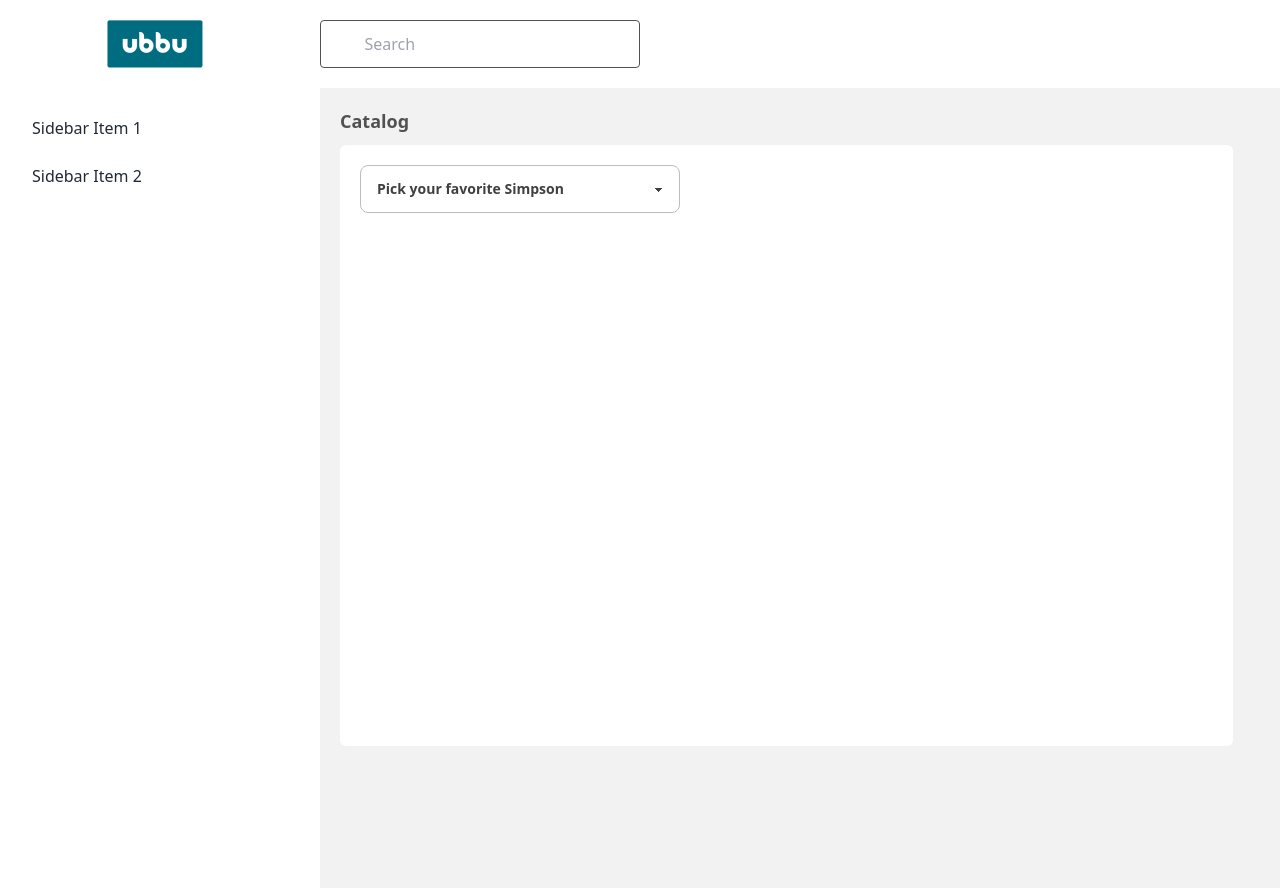
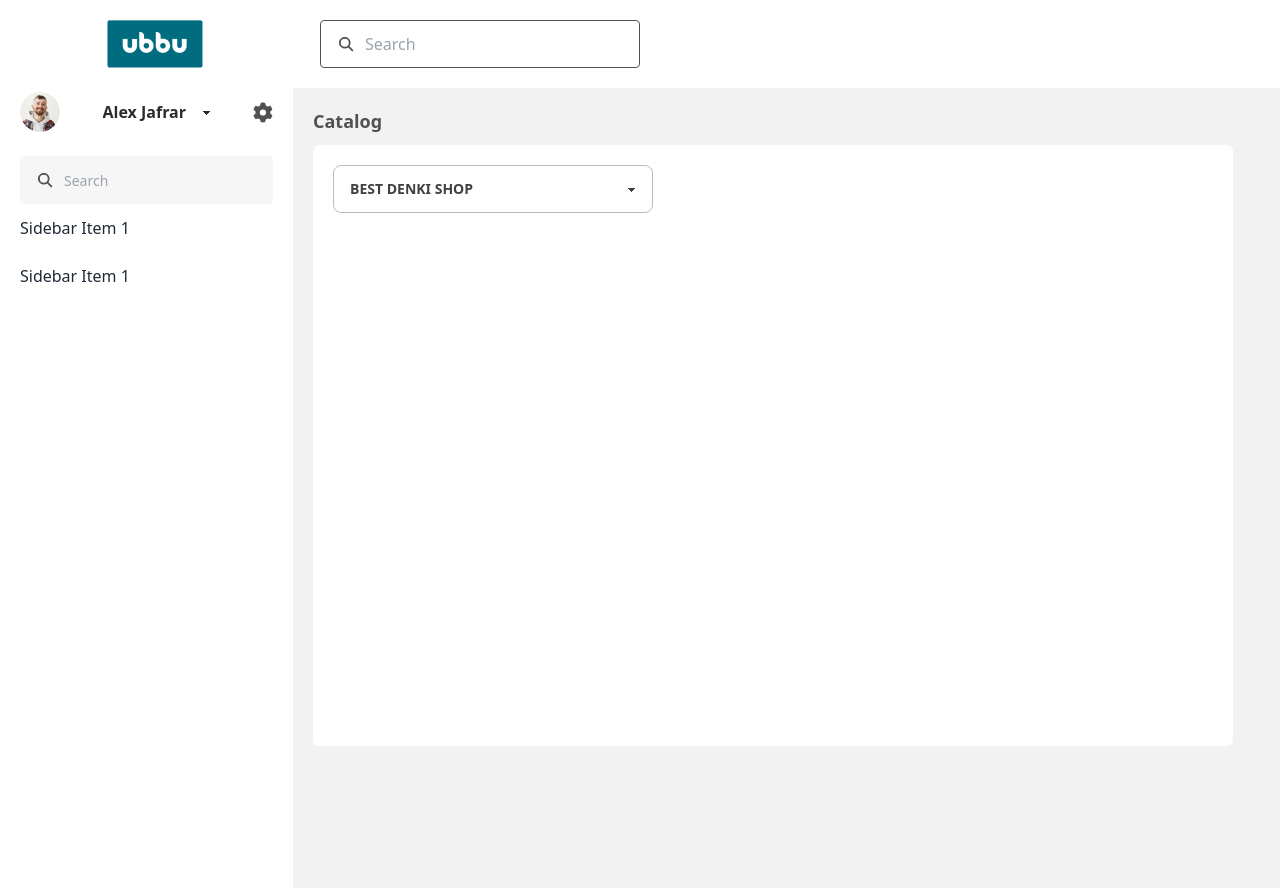
Before and after one commit to istiakhasan/interviewproject, a React (Create React App) app: page / in a window 1280 px wide. Built offline with nearby package versions, Linux system fonts and the light colour scheme.

Commit message:
header and sidebar updated

```diff
--- a/package.json
+++ b/package.json
@@ -3,6 +3,9 @@
   "version": "0.1.0",
   "private": true,
   "dependencies": {
+    "@fortawesome/fontawesome-svg-core": "^6.1.1",
+    "@fortawesome/free-solid-svg-icons": "^6.1.1",
+    "@fortawesome/react-fontawesome": "^0.1.18",
     "@testing-library/jest-dom": "^5.14.1",
     "@testing-library/react": "^13.0.0",
     "@testing-library/user-event": "^13.2.1",
--- a/src/components/CatalogBody.js
+++ b/src/components/CatalogBody.js
@@ -7,7 +7,7 @@ const CatalogBody = () => {
             <div className='bg-white h-[601px] rounded-[6px] mt-[10px]'>
                 <div>
                     <select class="select w-full max-w-xs border border-[#BDBDBD] outline-none ml-[20px] mt-[20px] text-[#404040]">
-                        <option disabled selected>Pick your favorite Simpson</option>
+                        <option  selected>BEST DENKI SHOP</option>
                         <option>Homer</option>
                         <option>Marge</option>
                         <option>Bart</option>
--- a/src/components/Header.js
+++ b/src/components/Header.js
@@ -1,3 +1,5 @@
+import { FontAwesomeIcon } from '@fortawesome/react-fontawesome';
+import { faCoffee, faGear,faMagnifyingGlass } from '@fortawesome/free-solid-svg-icons'
 import React from 'react';
 import Logo from '../images/Ubbu Brand.png'
 
@@ -8,9 +10,9 @@ const Header = () => {
                 <div class="navbar-start">
 
                     <img className='ml-[99px]  w-[96px] h-[48px] ' alt='' src={Logo} />
-                    <div className='ml-[117px] border-[1.4px] w-[360px] h-[48px] rounded flex justify-center items-center border-[#515151]'>
-
-                        <input type="text" placeholder="Search" class="   outline-none shadow-none b" />
+                    <div className='ml-[117px] border-[1.4px] w-[360px] h-[48px] rounded flex  items-center border-[#515151]'>
+                        <FontAwesomeIcon className='text-[14.25px] ml-[18px] mr-[11.75px] text-[#515151]' icon={faMagnifyingGlass} />
+                        <input type="text" placeholder="Search" class="text-[#2B2B2B] font-[500]   outline-none shadow-none b" />
                     </div>
                 </div>
 
--- a/src/components/Sidebar.js
+++ b/src/components/Sidebar.js
@@ -1,10 +1,13 @@
 import React from 'react';
 import {Outlet} from 'react-router-dom'
+import ProfilePicture from '../images/ProfilePicture.png'
+import { FontAwesomeIcon } from '@fortawesome/react-fontawesome'
+import { faCoffee, faGear,faMagnifyingGlass } from '@fortawesome/free-solid-svg-icons'
 
 const Sidebar = () => {
-    return (
+return (
 
-           <div class="drawer drawer-mobile">
+<div class="drawer drawer-mobile">
   <input id="my-drawer-2" type="checkbox" class="drawer-toggle" />
   <div class="drawer-content  py-[20px] pl-[20px] pr-[47px]">
     <Outlet />
@@ -14,16 +17,38 @@ const Sidebar = () => {
   </div>
   <div class="drawer-side">
     <label for="my-drawer-2" class="drawer-overlay"></label>
-    <ul class="menu p-4 overflow-y-auto w-80 bg-base-100 text-base-content">
 
-      <li><a>Sidebar Item 1</a></li>
-      <li><a>Sidebar Item 2</a></li>
+    <ul class="menu  px-[20px] overflow-y-auto  bg-base-100 text-base-content w-[293px]">
+      <div className='flex justify-between items-center mb-[20px]'>
+      <div class="avatar">
+        <div class="w-[40px] h-[40px] rounded-full">
+          <img className='w-[40px] h-[40px]' src={ProfilePicture} alt="" />
+        </div>
+      </div>
+      <select class="select  max-w-xs focus:outline-none text-[16px]  text-[#2B2B2B]">
+        <option selected >Alex Jafrar</option>
+        <option>Homer</option>
+        <option>Marge</option>
+        <option>Bart</option>
+        <option>Lisa</option>
+        <option>Maggie</option>
+      </select>
+      <FontAwesomeIcon className='delete-icon w-[19.88px] h-[21px] text-[#515151]' icon={faGear}></FontAwesomeIcon>
+      </div>
+      <div className='w-full bg-[#F6F6F6]  h-[48px] rounded flex  items-center ]'>
+<FontAwesomeIcon className='text-[14.25px] ml-[18px] mr-[11.75px] text-[#515151]' icon={faMagnifyingGlass} />
+<input type="text" placeholder="Search" class=" bg-[#F6F6F6] border-none text-[14px] font-[500] text-[#2B2B2B]   outline-none shadow-none " />
+</div>
+
+      <li><a className='pl-0'>Sidebar Item 1</a></li>
+      <li><a className=' pl-0'>Sidebar Item 1</a></li>
+
     </ul>
 
   </div>
 </div>
 
-    );
+);
 };
 
 export default Sidebar;
```
Also changed, not shown: src/images/ProfilePicture.png (added), 1 other file (tests, documents, lock files or other folders).
